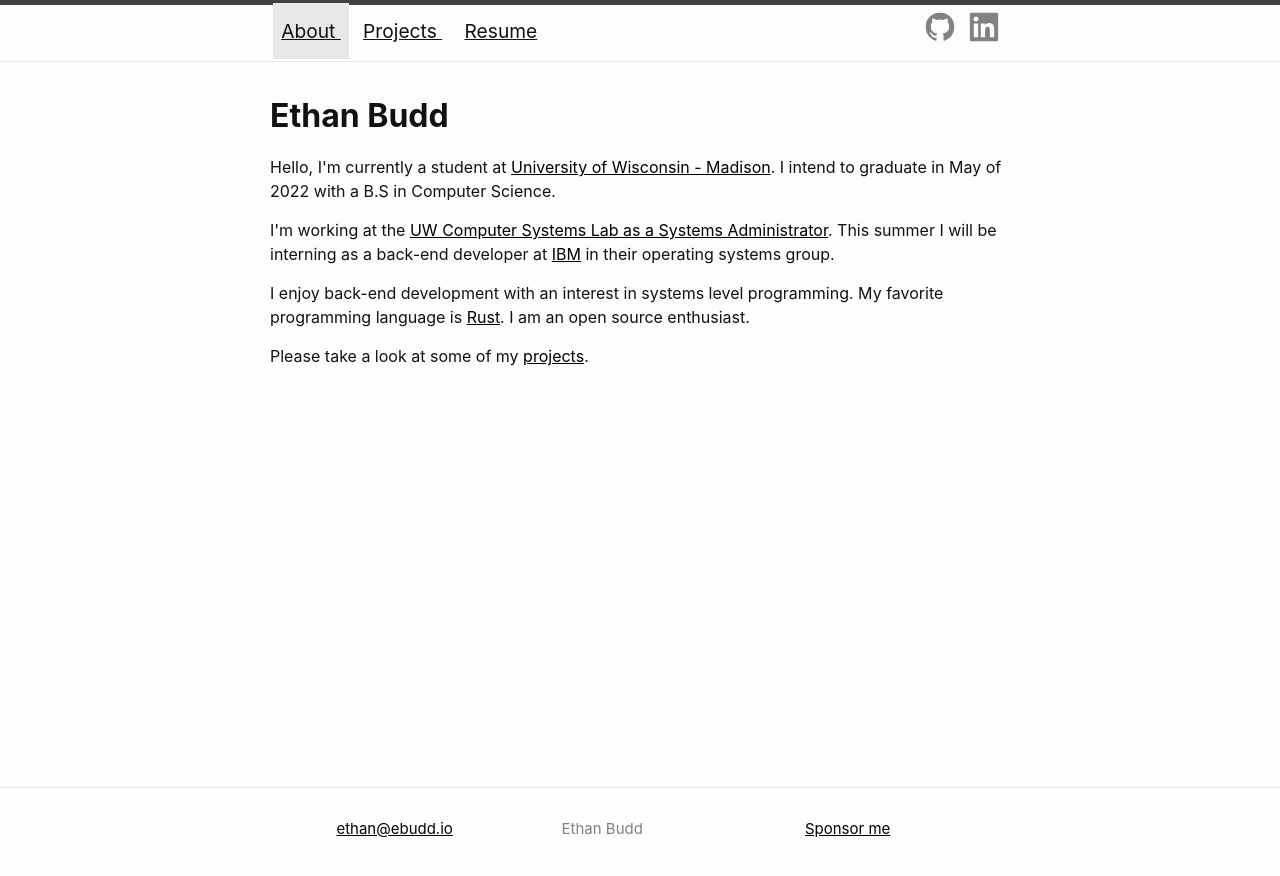
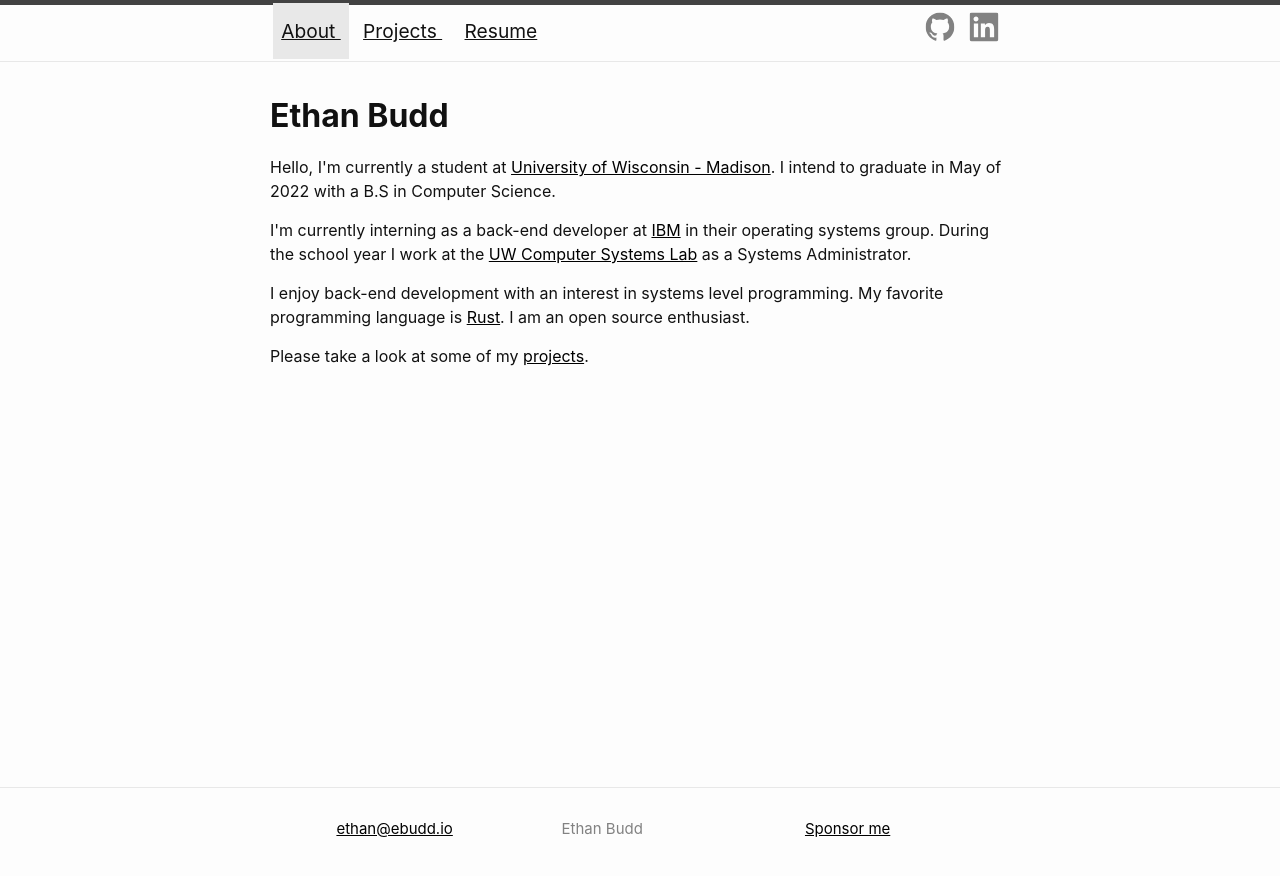
Before and after one commit to budde25/website-v2, a Jekyll site: the page built from index.html, in a window 1280 px wide. Shown: the top 876 px of the page. Built offline with Jekyll 4.4.1, drawn with Linux system fonts in a browser that asks for light colours; nearby versions of some CDN libraries.

Commit message:
changed my employment

```diff
--- a/index.html
+++ b/index.html
@@ -14,8 +14,8 @@ index: true
         to graduate in May of 2022 with a B.S in Computer Science.
     </p>
     <p>
-        I'm working at the <a href="https://csl.cs.wisc.edu/docs/csl/2012-08-16-staff/">UW Computer Systems Lab as a Systems Administrator</a>.
-        This summer I will be interning as a back-end developer at <a href="https://www.ibm.com/us-en?ar=1">IBM</a> in their operating systems group.
+        I'm currently interning as a back-end developer at <a href="https://www.ibm.com/us-en?ar=1">IBM</a> in their operating systems group.
+        During the school year I work at the <a href="https://csl.cs.wisc.edu/docs/csl/2012-08-16-staff/">UW Computer Systems Lab</a> as a Systems Administrator.
     </p>
     <p>
         I enjoy back-end development with an interest in systems level programming. My
```
